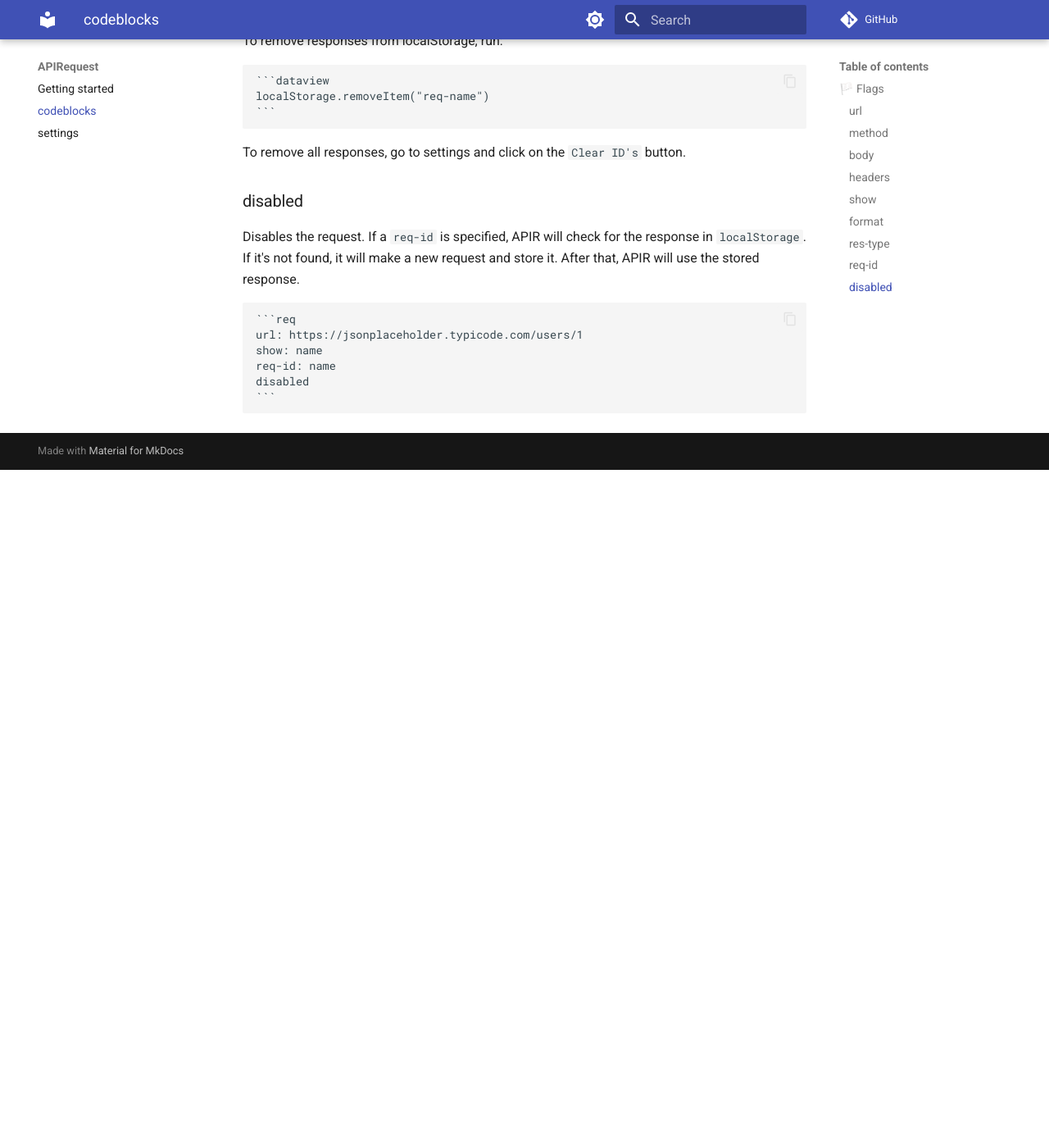
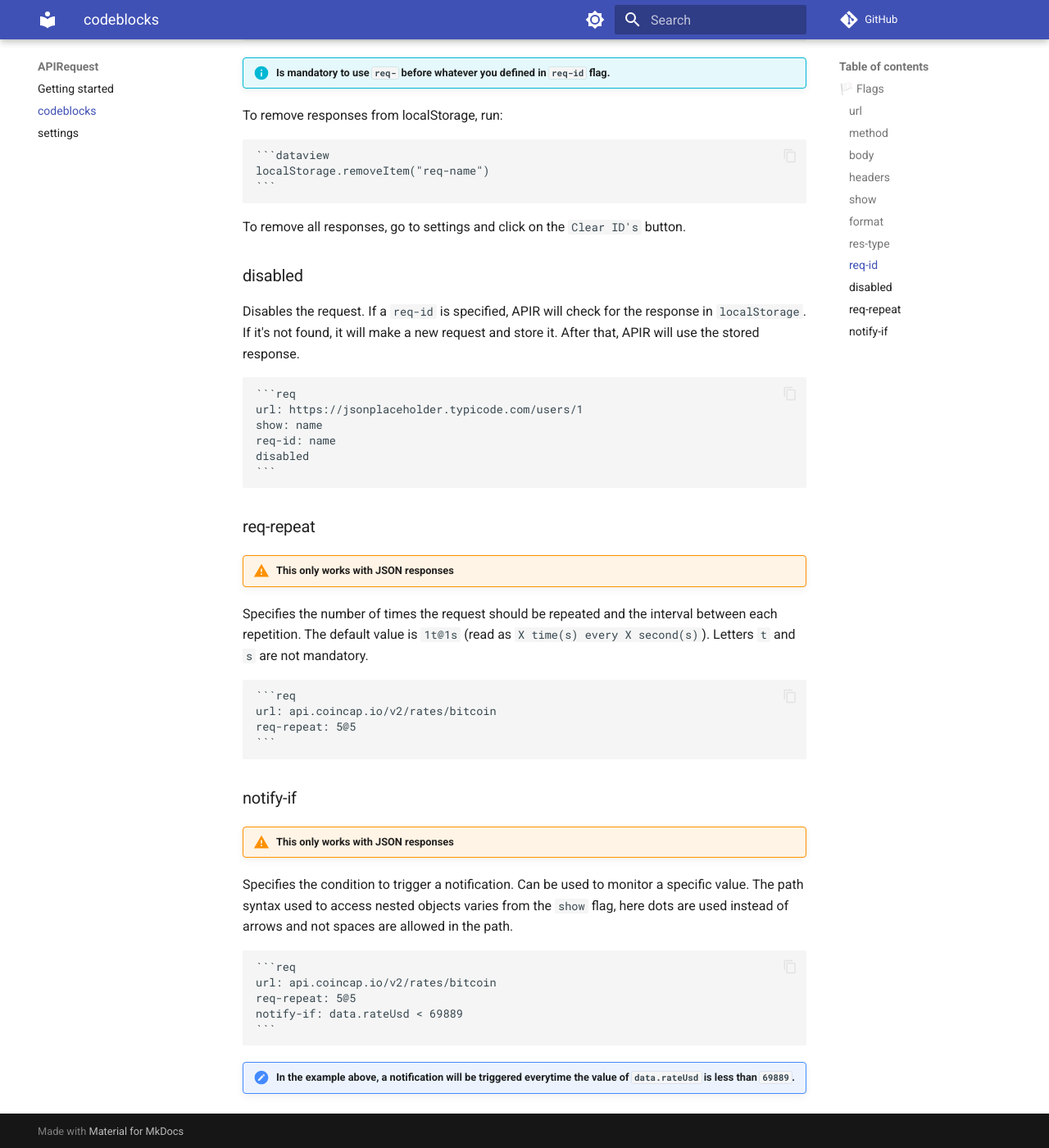
Before and after one commit to Rooyca/obsidian-api-request, an MkDocs documentation site: the page built from docs/docs/codeblocks.md, in a window 1280 px wide and 1400 px high, scrolled down 4415 px. Shown: the whole window at 82% size. Built offline with MkDocs 1.6.1 and Material for MkDocs 9.7.7, drawn with Linux system fonts in a browser that asks for light colours; comment, search, counter and statistics services are not loaded; before the commit the page ends 4988 px from its top, so only the background shows below that; some of the changed text lies outside the part shown.

Commit message:
update(docs): req run repeatedly & notifications

````diff
--- a/docs/docs/codeblocks.md
+++ b/docs/docs/codeblocks.md
@@ -17,6 +17,8 @@ Flags are the way to specify the parameters of our request and also the format i
 | response-type | json |
 | req-id | req-general |
 | disabled |  |
+| req-repeat | 1t@1s |
+| notify-if | |
 
 ### url
 
@@ -208,3 +210,33 @@ req-id: name
 disabled
 ```
 ~~~
+
+### req-repeat
+
+!!! warning "This only works with JSON responses"
+
+Specifies the number of times the request should be repeated and the interval between each repetition. The default value is `1t@1s` (read as `X time(s) every X second(s)`). Letters `t` and `s` are not mandatory.
+
+
+~~~markdown
+```req
+url: api.coincap.io/v2/rates/bitcoin
+req-repeat: 5@5
+```
+~~~
+
+### notify-if
+
+!!! warning "This only works with JSON responses"
+
+Specifies the condition to trigger a notification. Can be used to monitor a specific value. The path syntax used to access nested objects varies from the `show` flag, here dots are used instead of arrows and not spaces are allowed in the path.
+
+~~~markdown
+```req
+url: api.coincap.io/v2/rates/bitcoin
+req-repeat: 5@5
+notify-if: data.rateUsd < 69889
+```
+~~~
+
+!!! note "In the example above, a notification will be triggered everytime the value of `data.rateUsd` is less than `69889`."
````
Also changed, not shown: other parts of docs/docs/codeblocks.md (+3 -3 lines), README.md.
